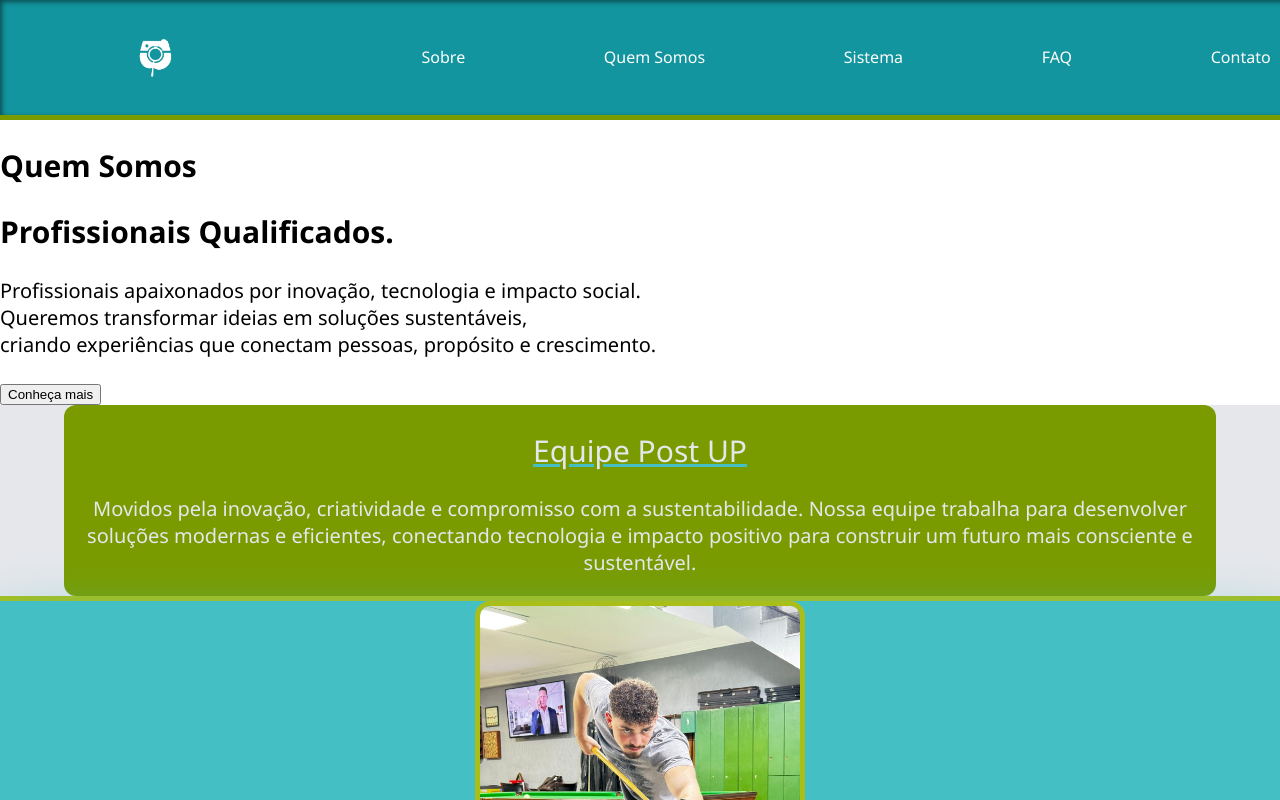
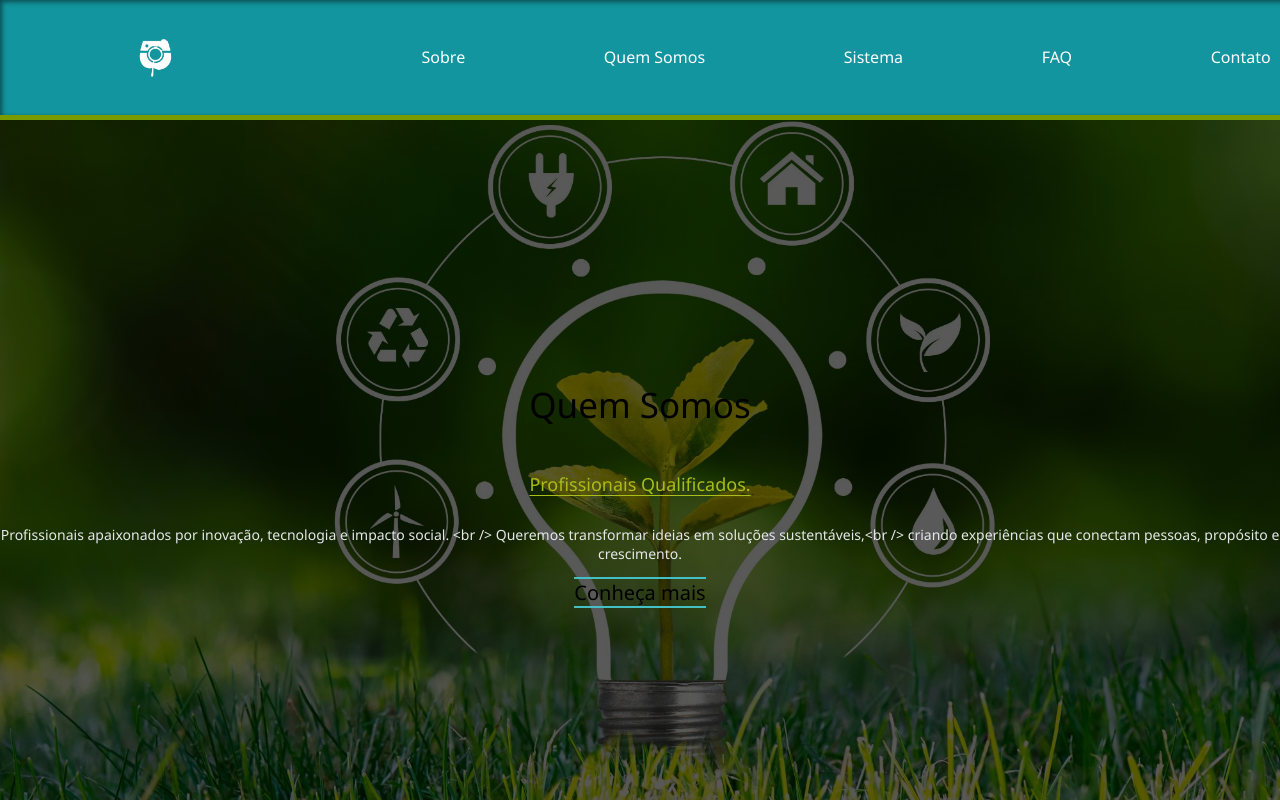
Before and after one commit to Challenge-Next-2026/PostUp, a React (Vite) app in the folder front-end/sprint-3/: page /quem-somos in a window 1280 px wide. Shown: the top 800 px of the page. Built offline with nearby package versions, Linux system fonts and the light colour scheme.

Commit message:
feat: aplicação do hero junto com seu tailwind

```diff
--- a/front-end/sprint-3/src/pages/Contato/Contato.tsx
+++ b/front-end/sprint-3/src/pages/Contato/Contato.tsx
@@ -1,18 +1,25 @@
-import { Link } from "react-router-dom";
 import email from "../../img/icone_email.png";
+import Card from "../../components/Card/Card";
+import imgFundo from "../../img/fundo2.jpg"
+import Button from "../../components/Button/Button";
 
 export default function Contato(){
     return (
         <main className="conteudo">
-            <section className="hero">
-                <div className="hero__container">
-                    <h1 className="hero__title">Contato</h1>
-                    <h2 className="hero__slogan">Fale conosco!!</h2>
-                    <p className="hero__desc">
-                        Na Post UP, nós acreditamos que grandes parcerias começam com uma boa conversa. Se você quer tirar uma ideia do papel, <br />
-                        escalar os seus resultados ou apenas entender como podemos ajudar a sua empresa a crescer, você está no lugar certo.
-                    </p>
-                    <button className="hero__botao"><Link to = "/sistema">Conheça mais</Link></button>
+            <section
+                className="relative w-full h-[calc(100vh-80px)] bg-cover bg-center bg-no-repeat border-b-[5px] border-[var(--secondary-dark)] flex items-center justify-center"
+                style={{
+                    backgroundImage: `linear-gradient(rgba(0, 0, 0, 0.65), rgba(0, 0, 0, 0.65)), url(${imgFundo})`
+                }}
+                >
+                <div className="text-center px-4">
+                    <Card
+                    titulo="Contato"
+                    sub="Fale conosco!!"
+                    descricao="Na Post UP, nós acreditamos que grandes parcerias começam com uma boa conversa. Se você quer tirar uma ideia do papel, <br />
+                        escalar os seus resultados ou apenas entender como podemos ajudar a sua empresa a crescer, você está no lugar certo."
+                    />
+                    <Button navegacao="/sistema" texto="Conheça mais"/>
                 </div>
             </section>
             <div className="w-full h-auto flex flex-col content-between gap-20 md:gap-32 p-4 md:p-20 my-8 md:my-16">
--- a/front-end/sprint-3/src/pages/Faq/Faq.tsx
+++ b/front-end/sprint-3/src/pages/Faq/Faq.tsx
@@ -1,6 +1,26 @@
+import Card from "../../components/Card/Card";
+import imgFundo from "../../img/fundo2.jpg"
+import Button from "../../components/Button/Button";
+
 export default function Faq(){
     return (
         <main className="conteudo">
+            <section
+                className="relative w-full h-[calc(100vh-80px)] bg-cover bg-center bg-no-repeat border-b-[5px] border-[var(--secondary-dark)] flex items-center justify-center"
+                style={{
+                    backgroundImage: `linear-gradient(rgba(0, 0, 0, 0.65), rgba(0, 0, 0, 0.65)), url(${imgFundo})`
+                }}
+                >
+                <div className="text-center px-4">
+                    <Card
+                    titulo="FAQ"
+                    sub="Algumas perguntas e respostas"
+                    descricao="O FAQ da Post UP reúne perguntas e respostas rápidas para ajudar os usuários a entenderem o funcionamento da <br />
+                        plataforma, suas funcionalidades e o sistema de sustentabilidade e recompensas."
+                    />
+                    <Button navegacao="/sistema" texto="Conheça mais"/>
+                </div>
+            </section>
             <section className="hero">
                 <div className="hero__container">
                     <h1 className="hero__title">FAQ</h1>
--- a/front-end/sprint-3/src/pages/Home/Home.tsx
+++ b/front-end/sprint-3/src/pages/Home/Home.tsx
@@ -1,25 +1,32 @@
+import Card from "../../components/Card/Card";
+import imgFundo from "../../img/fundo2.jpg"
 import Button from "../../components/Button/Button";
 
 export default function Home(){
     return (
         <main className="conteudo">
-            <section className="hero">
-                <div className="hero__container">
-                    <h1 className="hero__title">Post UP</h1>
-                    <h2 className="hero__slogan">Eleve suas metas. Plante o futuro.</h2>
-                    <p className="hero__desc">
-                        Muito mais que um software, uma nova mentalidade.<br />
+            <section
+                className="relative w-full h-[calc(100vh-80px)] bg-cover bg-center bg-no-repeat border-b-[5px] border-[var(--secondary-dark)] flex items-center justify-center"
+                style={{
+                    backgroundImage: `linear-gradient(rgba(0, 0, 0, 0.65), rgba(0, 0, 0, 0.65)), url(${imgFundo})`
+                }}
+                >
+                <div className="text-center px-4">
+                    <Card
+                    titulo="Post UP"
+                    sub="Eleve suas metas. Plante o futuro."
+                    descricao="Muito mais que um software, uma nova mentalidade.<br />
                         A cada clique um passo em direção a uma <br />
-                        economia mais verde e circular.
-                    </p>
-                    <button className="hero__botao"><a href="./paginas/sistema.html">Conheça mais</a></button>
+                        economia mais verde e circular."
+                    />
+                    <Button navegacao="/sistema" texto="Conheça mais"/>
                 </div>
             </section>
             <div className="w-full h-auto flex flex-col">
-                {/* Seção do Projeto */}
+
                 <section className="flex flex-col w-full h-auto gap-[3rem] bg-[var(--primary-dark)]">
 
-                    {/* Informações Principais */}
+
                     <section className="flex flex-col justify-center text-center text-[var(--bg-dark)] font-[var(--fonte-texto)] leading-[4rem]">
                     <h2 className="text-[length:var(--titulo-main)] font-semibold my-[6rem] p-[1rem] underline decoration-[var(--secondary)]">
                         Nossa ideia principal!
@@ -30,7 +37,7 @@ export default function Home(){
                     </p>
                     </section>
 
-                    {/* Grid de Diferenciais */}
+
                     <div className="w-full h-1/2 grid grid-cols-[repeat(auto-fit,minmax(250px,1fr))] gap-4 max-[425px]:gap-4 border-b-[5px] border-[var(--secondary)]">
                     <section className="justify-center p-[1.5rem] bg-[var(--secondary-dark)] border-[3px] border-[var(--primary)] m-[7rem] mt-[6rem] leading-[2.5rem] rounded-[2rem] transition-all duration-300 ease-in-out hover:-translate-y-[6px] hover:shadow-[8px_8px_10px_rgb(255,255,255)]">
                         <h2 className="text-[2.2rem] text-center font-[var(--fonte-texto)] leading-[3rem] mb-[3rem] mt-[1rem] text-[var(--bg-dark)]">
@@ -70,7 +77,7 @@ export default function Home(){
                     </div>
                 </section>
 
-                {/* Seção de Vídeo */}
+
                 <section className="p-[3rem] w-full h-auto flex flex-col items-center bg-[var(--bg-dark)]">
                     <div className="text-center font-[var(--fonte-texto)] m-[6rem] gap-[5rem]">
                     <h2 className="text-[length:var(--titulo-main)] mb-[9rem] font-semibold underline leading-none decoration-[var(--primary)] max-[425px]:text-[3.5rem] max-[425px]:leading-[4rem]">
@@ -81,7 +88,7 @@ export default function Home(){
                     </p>
                     </div>
 
-                    {/* Container Responsivo de Vídeo (Proporção 16/9) */}
+
                     <div className="w-full max-w-[800px] mx-auto aspect-video">
                     <iframe
                         className="w-full h-full object-cover"
@@ -95,7 +102,7 @@ export default function Home(){
                     </div>
                 </section>
 
-                {/* Seção FAQ */}
+
                 <div className="bg-[var(--primary)] w-full h-full flex justify-center items-center border-t-[5px] border-b-[5px] border-[var(--secondary)] leading-[3.3rem]">
                     <section className="w-[60%] max-[425px]:w-full h-1/2 bg-[var(--secondary-dark)] text-center p-[2rem] max-[425px]:p-[1rem] rounded-[1.5rem] m-[9rem] max-[425px]:m-[2rem] shadow-[7px_7px_7px_rgb(82,160,18)]">
                     <h2 className="text-[length:var(--sub-titulo)] font-[var(--fonte-texto)] font-semibold text-[var(--bg-dark)] m-[3rem]">
--- a/front-end/sprint-3/src/pages/QuemSomos/QuemSomos.tsx
+++ b/front-end/sprint-3/src/pages/QuemSomos/QuemSomos.tsx
@@ -3,23 +3,32 @@ import raphael from "../../img/3x4 Raphael Gomes.jpeg";
 import felipe from "../../img/image.png";
 import linkedin from "../../img/linkedin_logo.png";
 import github from "../../img/github_logo.png";
+import Card from "../../components/Card/Card";
+import imgFundo from "../../img/fundo3.jpg"
+import Button from "../../components/Button/Button";
 
 
 export default function QuemSomos(){
     return (
         <main className="conteudo">
-            <section className="hero">
-                <div className="hero__container">
-                    <h1 className="hero__title">Quem Somos</h1>
-                    <h2 className="hero__slogan">Profissionais Qualificados.</h2>
-                    <p className="hero__desc">
-                        Profissionais apaixonados por inovação, tecnologia e impacto social. <br />
+            <section
+                className="relative w-full h-[calc(100vh-80px)] bg-cover bg-center bg-no-repeat border-b-[5px] border-[var(--secondary-dark)] flex items-center justify-center"
+                style={{
+                    backgroundImage: `linear-gradient(rgba(0, 0, 0, 0.65), rgba(0, 0, 0, 0.65)), url(${imgFundo})`
+                }}
+                >
+                <div className="text-center px-4">
+                    <Card
+                    titulo="Quem Somos"
+                    sub="Profissionais Qualificados."
+                    descricao="Profissionais apaixonados por inovação, tecnologia e impacto social. <br />
                         Queremos transformar ideias em soluções sustentáveis,<br />
-                        criando experiências que conectam pessoas, propósito e crescimento.
-                    </p>
-                    <button className="hero__botao"><a href="./sistema.html">Conheça mais</a></button>
+                        criando experiências que conectam pessoas, propósito e crescimento."
+                    />
+                    <Button navegacao="/sistema" texto="Conheça mais"/>
                 </div>
             </section>
+
 
                 <div className="w-full h-auto flex flex-col gap-50  m-2rem md:gap-24 my-10 md:my-20">
                     <section className="w-full h-full flex flex-col gap-10 justify-center items-center border-b-[5px] border-[var(--secondary)] bg-[var(--bg-dark)] py-12 md:py-20">
--- a/front-end/sprint-3/src/pages/Sistema/Sistema.tsx
+++ b/front-end/sprint-3/src/pages/Sistema/Sistema.tsx
@@ -1,15 +1,25 @@
 import uplode from "../../img/UploadPage.png";
 import rankig from "../../img/Protótipo Ranking.png";
 import Button from "../../components/Button/Button";
+import Card from "../../components/Card/Card";
+import imgFundo from "../../img/fundo3.jpg"
 
 export default function Sistema(){
     return (
         <main className="conteudo">
-    <section className="hero">
-        <div className="hero__container">
-            <h1 className="hero__title">Sistema</h1>
-            <h2 className="hero__slogan">Funcionamento prático</h2>
-            <p className="hero__desc">Demonstração visual e Protótipo</p>
+                <section
+                className="relative w-full h-[calc(100vh-80px)] bg-cover bg-center bg-no-repeat border-b-[5px] border-[var(--secondary-dark)] flex items-center justify-center"
+                style={{
+                    backgroundImage: `linear-gradient(rgba(0, 0, 0, 0.65), rgba(0, 0, 0, 0.65)), url(${imgFundo})`
+                }}
+                >
+                    <div className="text-center px-4">
+                        <Card
+                        titulo="Sistema"
+                        sub="Funcionamento prático"
+                        descricao="Demonstração visual e Protótipo"
+                        />
+                        <Button navegacao="/sistema2" texto="Conheça mais"/>
                     </div>
                 </section>
                     <div className="w-full h-auto flex flex-col gap-24">
--- a/front-end/sprint-3/src/pages/Sistema2/Sistema2.tsx
+++ b/front-end/sprint-3/src/pages/Sistema2/Sistema2.tsx
@@ -1,16 +1,26 @@
-
+import Button from "../../components/Button/Button";
+import Card from "../../components/Card/Card";
+import imgFundo from "../../img/fundo2.jpg"
 
 export default function Sistema2(){
     return (
         <main className="conteudo">
-            <section className="hero">
-                <div className="hero__container">
-                    <h1 className="hero__title">Sistema</h1>
-                    <h2 className="hero__slogan">Mais sobre o nosso sitema</h2>
-                    <p className="hero__desc">Nesta nova página vamos falar mais sobre o nosso sitema.Focando mais na ex do nosso explicação Score Dinâmico</p>
-                </div>
+
+            <section
+                className="relative w-full h-[calc(100vh-80px)] bg-cover bg-center bg-no-repeat border-b-[5px] border-[var(--secondary-dark)] flex items-center justify-center"
+                style={{
+                    backgroundImage: `linear-gradient(rgba(0, 0, 0, 0.65), rgba(0, 0, 0, 0.65)), url(${imgFundo})`
+                }}
+                >
+                    <div className="text-center px-4">
+                        <Card
+                        titulo="Sistema"
+                        sub="Mais sobre o nosso sitema"
+                        descricao="Nesta nova página vamos falar mais sobre o nosso sitema.Focando mais na ex do nosso explicação Score Dinâmico"
+                        />
+                        <Button navegacao="/sistema2" texto="Conheça mais"/>
+                    </div>
             </section>
-
             <div className="conteudo__container__score__dinamico">
                 <section className="conteudo__score__dinamico">
                     <h2 className="conteudo__score__dinamico__titulo">I) Impacto Ambiental</h2>
--- a/front-end/sprint-3/src/pages/Sobre/Sobre.tsx
+++ b/front-end/sprint-3/src/pages/Sobre/Sobre.tsx
@@ -2,17 +2,22 @@
 import Button from "../../components/Button/Button";
 import Card from "../../components/Card/Card";
 import demostracao from "../../img/Demonstração de funcionamento da Plataforma.png";
-import imgFundo from "../../img/fundo2.jpg"
+import imgFundo from "../../img/fundo3.jpg"
 
 
 export default function Sobre(){
     return (
         <main className="conteudo">
-            <section className="relative w-full h-[calc(100vh-80px)] bg-[linear-gradient(rgba(0,0,0,0.65),rgba(0,0,0,0.65)),url(${imgFundo})] bg-cover bg-center bg-no-repeat border-b-[5px] border-[var(--secondary-dark)] flex items-center justify-center">
+            <section
+                className="relative w-full h-[calc(100vh-80px)] bg-cover bg-center bg-no-repeat border-b-[5px] border-[var(--secondary-dark)] flex items-center justify-center"
+                style={{
+                    backgroundImage: `linear-gradient(rgba(0, 0, 0, 0.65), rgba(0, 0, 0, 0.65)), url(${imgFundo})`
+                }}
+                >
                 <div className="text-center px-4">
                     <Card
                     titulo="Sobre"
-                        sub="Detalhes do projeto e demonstração de diferenciáis"
+                    sub="Detalhes do projeto e demonstração de diferenciais"
                     descricao="Introdução, Objetivos, Justificativa e RoadMap"
                     />
                 </div>
```
Lines whose indentation alone changed are shown as unchanged.
